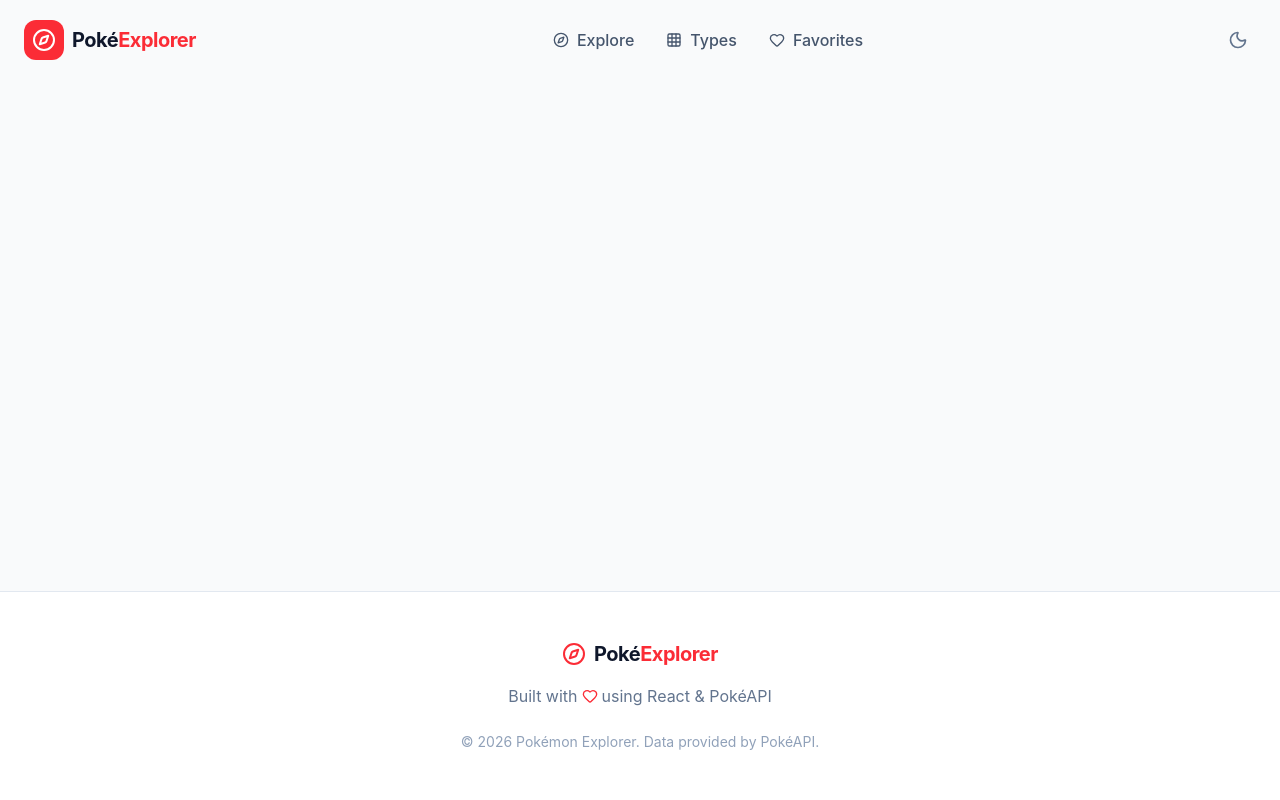
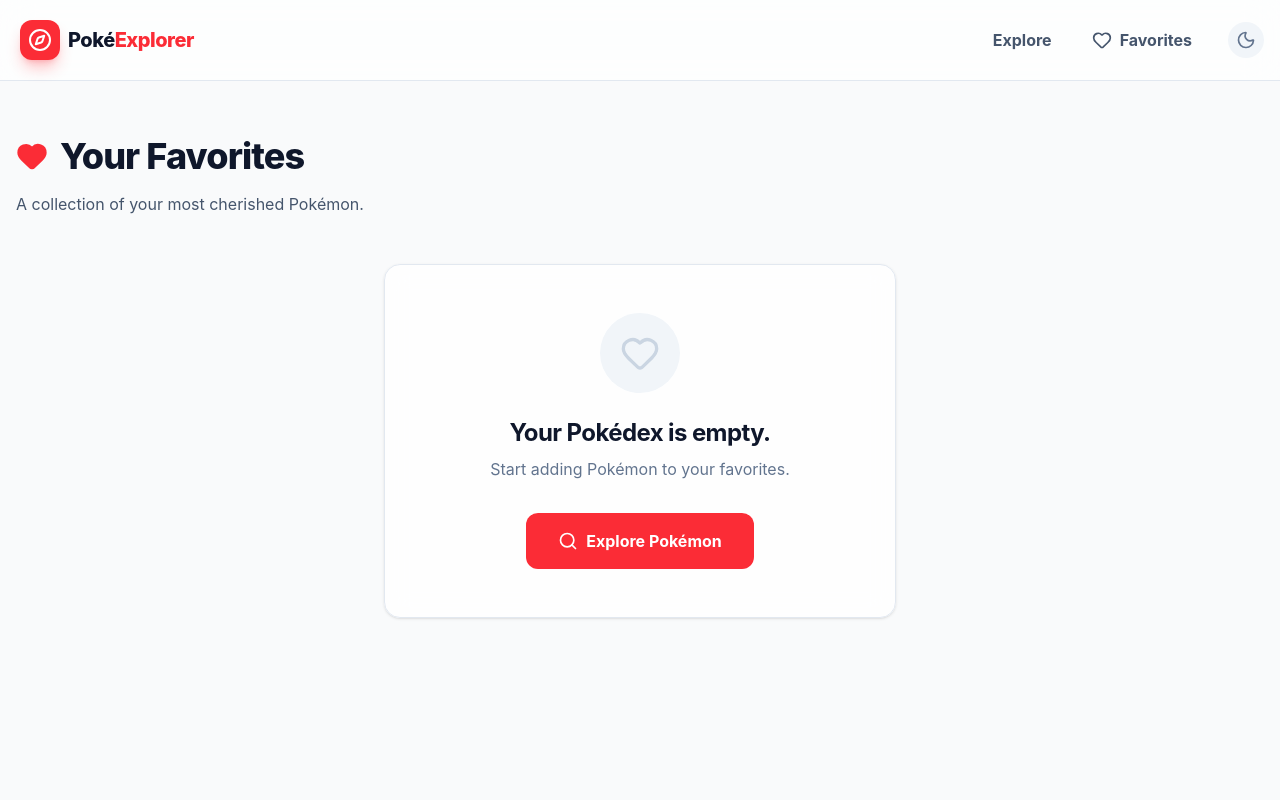
Before and after one commit to Tanay-77/Frontend-Assignment, a React (Vite) app: page /favorites in a window 1280 px wide. Shown: the top 800 px of the page. Built offline with nearby package versions, Linux system fonts and the light colour scheme.

Commit message:
added theme toggle and some additional features

```diff
--- a/src/App.tsx
+++ b/src/App.tsx
@@ -2,17 +2,19 @@ import { BrowserRouter as Router, Routes, Route } from 'react-router-dom';
 import Navbar from './components/Navbar';
 import Home from './pages/Home';
 import PokemonDetails from './pages/PokemonDetails';
+import Favorites from './pages/Favorites';
 import Footer from './components/Footer';
 
 function App() {
   return (
     <Router>
-      <div className="min-h-screen flex flex-col bg-gray-50 dark:bg-gray-900">
+      <div className="min-h-screen flex flex-col transition-colors duration-300 bg-gray-50 dark:bg-gray-900">
         <Navbar />
         <main className="flex-grow pt-[72px]">
           <Routes>
             <Route path="/" element={<Home />} />
             <Route path="/pokemon/:id" element={<PokemonDetails />} />
+            <Route path="/favorites" element={<Favorites />} />
           </Routes>
         </main>
         <Footer />
--- a/src/components/Navbar.tsx
+++ b/src/components/Navbar.tsx
@@ -1,83 +1,65 @@
-import { useState, useEffect } from 'react';
+import { useState } from 'react';
 import { Link } from 'react-router-dom';
-import { Menu, X, Moon, Sun, Heart, Compass, Grid } from 'lucide-react';
+import { Menu, X, Heart, Moon, Sun, Compass } from 'lucide-react';
+import { useTheme } from '../contexts/ThemeContext';
+import { useFavorites } from '../contexts/FavoritesContext';
 
 const Navbar = () => {
-  const [isScrolled, setIsScrolled] = useState(false);
   const [isMobileMenuOpen, setIsMobileMenuOpen] = useState(false);
-  const [isDarkMode, setIsDarkMode] = useState(false);
-
-  // Dummy favorites count for now
-  const favoritesCount = 0;
-
-  useEffect(() => {
-    const handleScroll = () => {
-      setIsScrolled(window.scrollY > 20);
-    };
-    window.addEventListener('scroll', handleScroll);
-    return () => window.removeEventListener('scroll', handleScroll);
-  }, []);
-
-  const toggleTheme = () => {
-    setIsDarkMode(!isDarkMode);
-    document.documentElement.classList.toggle('dark');
-  };
+  const { theme, toggleTheme } = useTheme();
+  const { favorites } = useFavorites();
 
   return (
-    <nav
-      className={`fixed top-0 left-0 right-0 z-50 transition-all duration-300 ${
-        isScrolled
-          ? 'bg-white/80 dark:bg-slate-900/80 backdrop-blur-md border-b border-slate-200 dark:border-slate-800 shadow-sm'
-          : 'bg-transparent'
-      }`}
-    >
-      <div className="container mx-auto px-4 md:px-6">
-        <div className="flex items-center justify-between h-16 md:h-20">
+    <nav className="fixed w-full z-50 bg-white/70 dark:bg-slate-900/70 backdrop-blur-lg border-b border-slate-200 dark:border-slate-800 transition-colors duration-300">
+      <div className="container mx-auto px-4">
+        <div className="flex justify-between items-center h-16 md:h-20">
+
           {/* Logo */}
-          <Link to="/" className="flex items-center gap-2 group">
-            <div className="bg-red-500 text-white p-2 rounded-xl group-hover:rotate-12 transition-transform duration-300">
-              <Compass className="w-6 h-6" />
+          <Link to="/" className="flex items-center gap-2 group focus:outline-none focus-visible:ring-2 focus-visible:ring-red-500 rounded-lg p-1">
+            <div className="w-10 h-10 bg-red-500 rounded-xl flex items-center justify-center group-hover:bg-red-600 transition-colors shadow-lg shadow-red-500/30">
+              <Compass className="w-6 h-6 text-white" />
             </div>
-            <span className="text-xl font-bold tracking-tight text-slate-900 dark:text-white">
+            <span className="text-xl font-extrabold tracking-tight text-slate-900 dark:text-white">
               Poké<span className="text-red-500">Explorer</span>
             </span>
           </Link>
 
-          {/* Desktop Navigation */}
+          {/* Desktop Links */}
           <div className="hidden md:flex items-center gap-8">
-            <Link to="/" className="flex items-center gap-2 text-slate-600 hover:text-red-500 dark:text-slate-300 dark:hover:text-red-400 font-medium transition-colors">
-              <Compass className="w-4 h-4" />
+            <Link to="/" className="text-slate-600 dark:text-slate-300 hover:text-red-500 dark:hover:text-red-500 font-bold transition-colors focus:outline-none focus-visible:ring-2 focus-visible:ring-red-500 rounded p-1">
               Explore
             </Link>
-            <Link to="/types" className="flex items-center gap-2 text-slate-600 hover:text-red-500 dark:text-slate-300 dark:hover:text-red-400 font-medium transition-colors">
-              <Grid className="w-4 h-4" />
-              Types
-            </Link>
-            <Link to="/favorites" className="flex items-center gap-2 text-slate-600 hover:text-red-500 dark:text-slate-300 dark:hover:text-red-400 font-medium transition-colors relative">
-              <Heart className="w-4 h-4" />
+            <Link to="/favorites" className="flex items-center gap-2 text-slate-600 dark:text-slate-300 hover:text-red-500 dark:hover:text-red-500 font-bold transition-colors focus:outline-none focus-visible:ring-2 focus-visible:ring-red-500 rounded p-1">
+              <Heart className="w-5 h-5" />
               Favorites
-              {favoritesCount > 0 && (
-                <span className="absolute -top-2 -right-3 bg-red-500 text-white text-[10px] font-bold px-1.5 py-0.5 rounded-full">
-                  {favoritesCount}
+              {favorites.length > 0 && (
+                <span className="bg-red-500 text-white text-xs px-2 py-0.5 rounded-full">
+                  {favorites.length}
                 </span>
               )}
             </Link>
+
+            {/* Theme Toggle */}
+            <button
+              onClick={toggleTheme}
+              className="p-2 rounded-full bg-slate-100 dark:bg-slate-800 text-slate-500 dark:text-slate-400 hover:bg-slate-200 dark:hover:bg-slate-700 transition-colors focus:outline-none focus-visible:ring-2 focus-visible:ring-red-500"
+              aria-label="Toggle Dark Mode"
+            >
+              {theme === 'dark' ? <Sun className="w-5 h-5" /> : <Moon className="w-5 h-5" />}
+            </button>
           </div>
 
-          {/* Actions */}
-          <div className="flex items-center gap-3">
+          {/* Mobile Menu Button */}
+          <div className="md:hidden flex items-center gap-4">
             <button
               onClick={toggleTheme}
-              className="p-2 rounded-full text-slate-500 hover:bg-slate-100 dark:text-slate-400 dark:hover:bg-slate-800 transition-colors"
-              aria-label="Toggle theme"
+              className="p-2 rounded-full bg-slate-100 dark:bg-slate-800 text-slate-500 dark:text-slate-400 focus:outline-none focus-visible:ring-2 focus-visible:ring-red-500"
             >
-              {isDarkMode ? <Sun className="w-5 h-5" /> : <Moon className="w-5 h-5" />}
+              {theme === 'dark' ? <Sun className="w-5 h-5" /> : <Moon className="w-5 h-5" />}
             </button>
-
-            {/* Mobile Menu Toggle */}
             <button
-              className="md:hidden p-2 rounded-lg text-slate-600 hover:bg-slate-100 dark:text-slate-300 dark:hover:bg-slate-800 transition-colors"
               onClick={() => setIsMobileMenuOpen(!isMobileMenuOpen)}
+              className="p-2 text-slate-600 dark:text-slate-300 focus:outline-none focus-visible:ring-2 focus-visible:ring-red-500 rounded-lg"
             >
               {isMobileMenuOpen ? <X className="w-6 h-6" /> : <Menu className="w-6 h-6" />}
             </button>
@@ -85,38 +67,27 @@ const Navbar = () => {
         </div>
       </div>
 
-      {/* Mobile Menu */}
+      {/* Mobile Menu Content */}
       {isMobileMenuOpen && (
-        <div className="md:hidden absolute top-full left-0 right-0 bg-white dark:bg-slate-900 border-b border-slate-200 dark:border-slate-800 shadow-lg animate-in slide-in-from-top-2 duration-200">
-          <div className="flex flex-col px-4 py-4 space-y-4">
+        <div className="md:hidden bg-white dark:bg-slate-900 border-b border-slate-200 dark:border-slate-800 absolute w-full animate-fade-in-up shadow-xl">
+          <div className="px-4 py-6 flex flex-col gap-4">
             <Link
               to="/"
-              className="flex items-center gap-3 px-4 py-3 rounded-xl hover:bg-slate-100 dark:hover:bg-slate-800 text-slate-700 dark:text-slate-200 font-medium transition-colors"
               onClick={() => setIsMobileMenuOpen(false)}
+              className="text-lg font-bold text-slate-700 dark:text-slate-200 p-3 rounded-xl hover:bg-slate-50 dark:hover:bg-slate-800"
             >
-              <Compass className="w-5 h-5 text-red-500" />
               Explore
             </Link>
             <Link
-              to="/types"
-              className="flex items-center gap-3 px-4 py-3 rounded-xl hover:bg-slate-100 dark:hover:bg-slate-800 text-slate-700 dark:text-slate-200 font-medium transition-colors"
+              to="/favorites"
               onClick={() => setIsMobileMenuOpen(false)}
+              className="text-lg font-bold text-slate-700 dark:text-slate-200 p-3 rounded-xl hover:bg-slate-50 dark:hover:bg-slate-800 flex items-center gap-3"
             >
-              <Grid className="w-5 h-5 text-blue-500" />
-              Types
-            </Link>
-            <Link
-              to="/favorites"
-              className="flex items-center justify-between px-4 py-3 rounded-xl hover:bg-slate-100 dark:hover:bg-slate-800 text-slate-700 dark:text-slate-200 font-medium transition-colors"
-              onClick={() => setIsMobileMenuOpen(false)}
-            >
-              <div className="flex items-center gap-3">
-                <Heart className="w-5 h-5 text-pink-500" />
-                Favorites
-              </div>
-              {favoritesCount > 0 && (
-                <span className="bg-red-500 text-white text-xs font-bold px-2 py-1 rounded-full">
-                  {favoritesCount}
+              <Heart className="w-5 h-5" />
+              Favorites
+              {favorites.length > 0 && (
+                <span className="bg-red-500 text-white text-xs px-2 py-0.5 rounded-full ml-auto">
+                  {favorites.length}
                 </span>
               )}
             </Link>
--- /dev/null
+++ b/src/contexts/FavoritesContext.tsx
@@ -0,0 +1,68 @@
+import { createContext, useContext, useState, useEffect } from 'react';
+import type { ReactNode } from 'react';
+import type { Pokemon } from '../types/pokemon';
+
+interface FavoritesContextType {
+  favorites: Pokemon[];
+  addFavorite: (pokemon: Pokemon) => void;
+  removeFavorite: (id: number) => void;
+  isFavorite: (id: number) => boolean;
+  toggleFavorite: (pokemon: Pokemon) => void;
+}
+
+const FavoritesContext = createContext<FavoritesContextType | undefined>(undefined);
+
+export const FavoritesProvider = ({ children }: { children: ReactNode }) => {
+  const [favorites, setFavorites] = useState<Pokemon[]>(() => {
+    const saved = localStorage.getItem('favorites');
+    if (saved) {
+      try {
+        return JSON.parse(saved);
+      } catch (e) {
+        return [];
+      }
+    }
+    return [];
+  });
+
+  useEffect(() => {
+    localStorage.setItem('favorites', JSON.stringify(favorites));
+  }, [favorites]);
+
+  const addFavorite = (pokemon: Pokemon) => {
+    setFavorites(prev => {
+      if (prev.some(p => p.id === pokemon.id)) return prev;
+      return [...prev, pokemon];
+    });
+  };
+
+  const removeFavorite = (id: number) => {
+    setFavorites(prev => prev.filter(p => p.id !== id));
+  };
+
+  const isFavorite = (id: number) => {
+    return favorites.some(p => p.id === id);
+  };
+
+  const toggleFavorite = (pokemon: Pokemon) => {
+    if (isFavorite(pokemon.id)) {
+      removeFavorite(pokemon.id);
+    } else {
+      addFavorite(pokemon);
+    }
+  };
+
+  return (
+    <FavoritesContext.Provider value={{ favorites, addFavorite, removeFavorite, isFavorite, toggleFavorite }}>
+      {children}
+    </FavoritesContext.Provider>
+  );
+};
+
+export const useFavorites = () => {
+  const context = useContext(FavoritesContext);
+  if (context === undefined) {
+    throw new Error('useFavorites must be used within a FavoritesProvider');
+  }
+  return context;
+};
--- /dev/null
+++ b/src/contexts/ThemeContext.tsx
@@ -0,0 +1,47 @@
+import { createContext, useContext, useEffect, useState } from 'react';
+import type { ReactNode } from 'react';
+
+interface ThemeContextType {
+  theme: 'light' | 'dark';
+  toggleTheme: () => void;
+}
+
+const ThemeContext = createContext<ThemeContextType | undefined>(undefined);
+
+export const ThemeProvider = ({ children }: { children: ReactNode }) => {
+  const [theme, setTheme] = useState<'light' | 'dark'>(() => {
+    const savedTheme = localStorage.getItem('theme');
+    if (savedTheme === 'light' || savedTheme === 'dark') return savedTheme;
+    // Check system preference
+    if (window.matchMedia && window.matchMedia('(prefers-color-scheme: dark)').matches) {
+      return 'dark';
+    }
+    return 'light';
+  });
+
+  useEffect(() => {
+    const root = window.document.documentElement;
+    if (theme === 'dark') {
+      root.classList.add('dark');
+    } else {
+      root.classList.remove('dark');
+    }
+    localStorage.setItem('theme', theme);
+  }, [theme]);
+
+  const toggleTheme = () => setTheme(prev => prev === 'light' ? 'dark' : 'light');
+
+  return (
+    <ThemeContext.Provider value={{ theme, toggleTheme }}>
+      {children}
+    </ThemeContext.Provider>
+  );
+};
+
+export const useTheme = () => {
+  const context = useContext(ThemeContext);
+  if (context === undefined) {
+    throw new Error('useTheme must be used within a ThemeProvider');
+  }
+  return context;
+};
--- a/src/main.tsx
+++ b/src/main.tsx
@@ -1,10 +1,16 @@
 import { StrictMode } from 'react'
 import { createRoot } from 'react-dom/client'
 import './styles/globals.css'
+import { ThemeProvider } from './contexts/ThemeContext.tsx'
+import { FavoritesProvider } from './contexts/FavoritesContext.tsx'
 import App from './App.tsx'
 
 createRoot(document.getElementById('root')!).render(
   <StrictMode>
-    <App />
+    <ThemeProvider>
+      <FavoritesProvider>
+        <App />
+      </FavoritesProvider>
+    </ThemeProvider>
   </StrictMode>,
 )
--- /dev/null
+++ b/src/pages/Favorites.tsx
@@ -0,0 +1,51 @@
+import { useNavigate } from 'react-router-dom';
+import { Heart, Search } from 'lucide-react';
+import PokemonGrid from '../components/PokemonGrid';
+import { useFavorites } from '../contexts/FavoritesContext';
+
+const Favorites = () => {
+  const { favorites } = useFavorites();
+  const navigate = useNavigate();
+
+  return (
+    <div className="min-h-screen py-16 px-4">
+      <div className="container mx-auto">
+        <div className="mb-12 text-center md:text-left">
+          <h2 className="text-3xl md:text-4xl font-extrabold mb-4 text-slate-900 dark:text-white flex items-center justify-center md:justify-start gap-3">
+            <Heart className="w-8 h-8 text-red-500 fill-red-500" />
+            Your Favorites
+          </h2>
+          <p className="text-slate-600 dark:text-slate-400 max-w-2xl mx-auto md:mx-0">
+            A collection of your most cherished Pokémon.
+          </p>
+        </div>
+
+        {favorites.length > 0 ? (
+          <PokemonGrid
+            pokemon={favorites}
+            isLoading={false}
+            error={null}
+          />
+        ) : (
+          <div className="glass-card p-12 flex flex-col items-center justify-center text-center w-full max-w-lg mx-auto my-12 animate-fade-in-up">
+            <div className="w-20 h-20 bg-slate-100 dark:bg-slate-800 text-slate-400 rounded-full flex items-center justify-center mb-6">
+              <Heart className="h-10 w-10 text-slate-300 dark:text-slate-600" />
+            </div>
+            <h3 className="text-2xl font-bold text-slate-900 dark:text-white mb-2">Your Pokédex is empty.</h3>
+            <p className="text-slate-500 dark:text-slate-400 mb-8">Start adding Pokémon to your favorites.</p>
+
+            <button
+              onClick={() => navigate('/')}
+              className="px-8 py-4 bg-red-500 hover:bg-red-600 text-white rounded-xl font-bold transition-all hover:-translate-y-1 hover:shadow-xl hover:shadow-red-500/30 flex items-center gap-2 focus:outline-none focus-visible:ring-4 focus-visible:ring-red-500/50"
+            >
+              <Search className="w-5 h-5" />
+              Explore Pokémon
+            </button>
+          </div>
+        )}
+      </div>
+    </div>
+  );
+};
+
+export default Favorites;
```
Also changed, not shown: src/components/PokemonCard.tsx (+19 -8 lines), src/pages/PokemonDetails.tsx (+10 -3 lines), src/styles/globals.css (+11 -0 lines).
